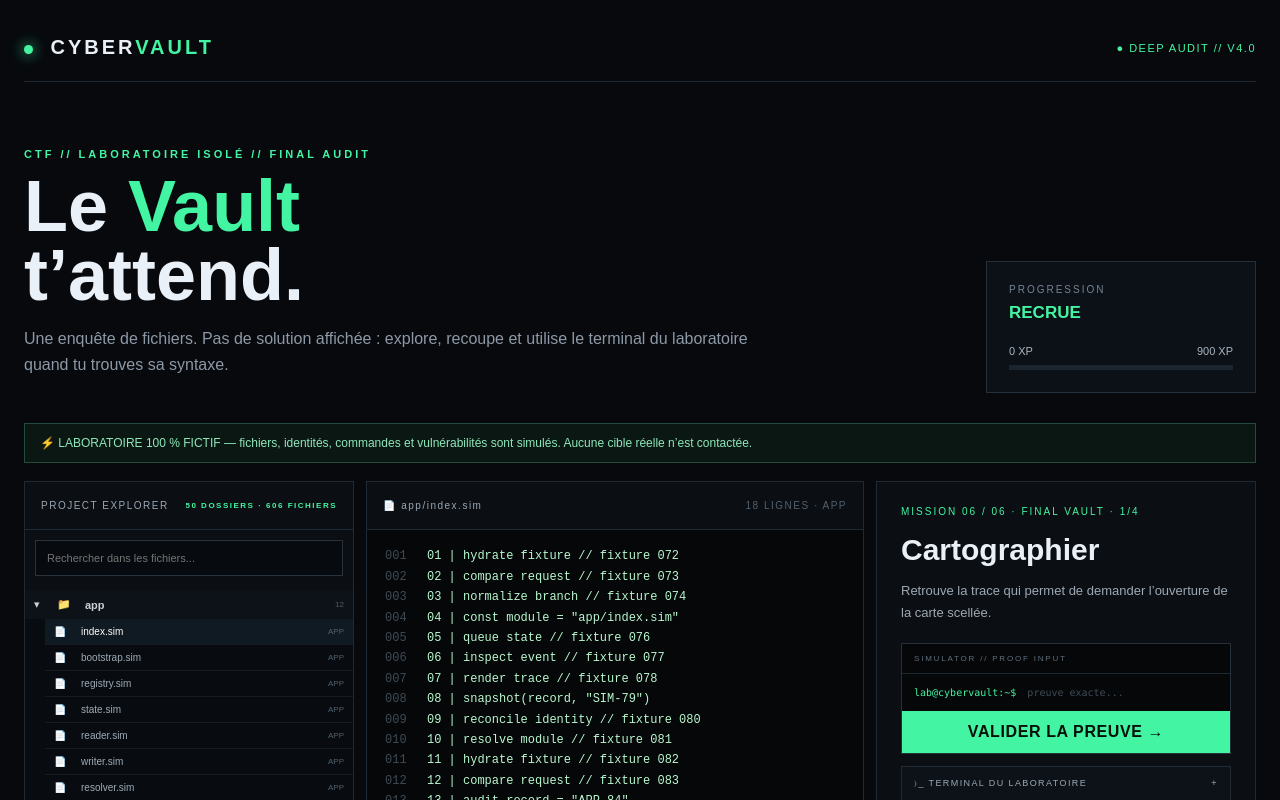
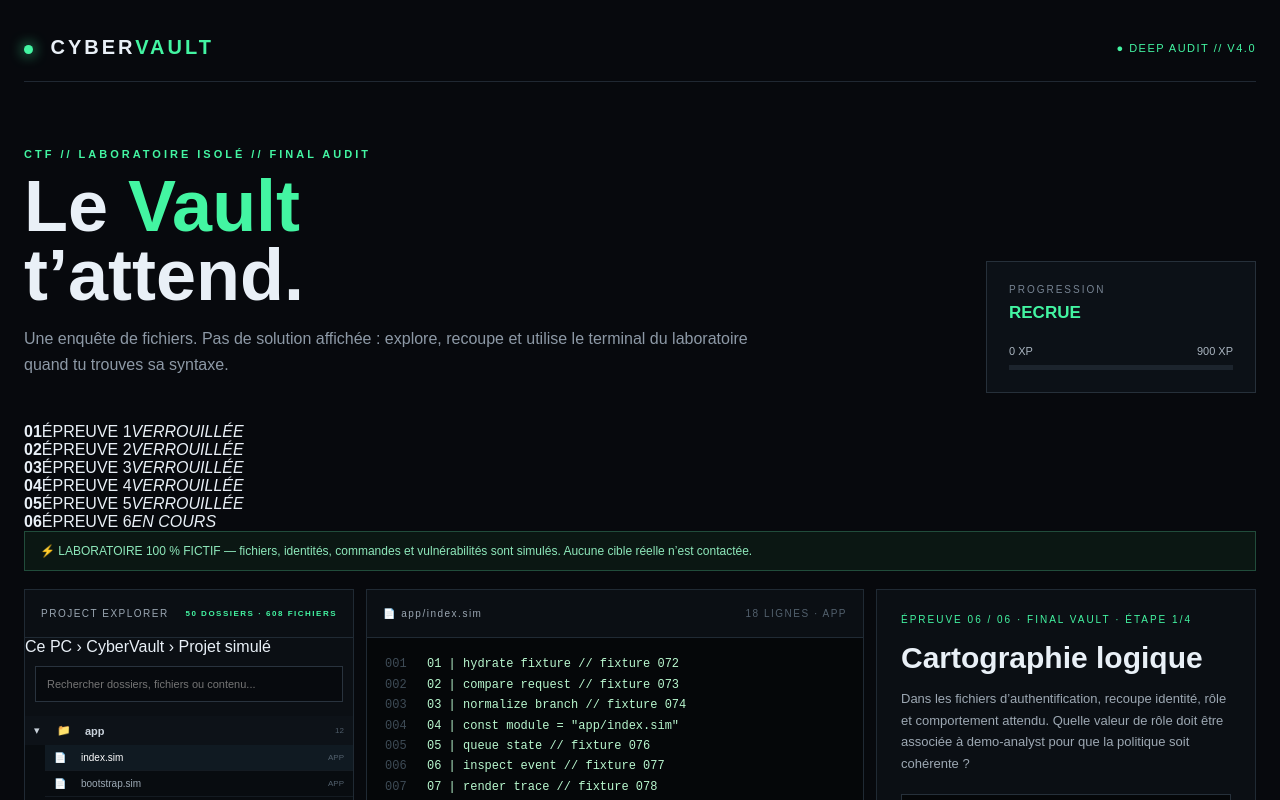
Before and after one commit to ytbEliottGaming/CyberVault, a Next.js app: page / in a window 1280 px wide. Shown: the top 800 px of the page. Built offline with nearby package versions, Linux system fonts and the light colour scheme.

Commit message:
feat: clarify mission navigation, expand explorer search, add safe brute-force simulation

```diff
--- a/app/page.tsx
+++ b/app/page.tsx
@@ -33,6 +33,32 @@ const fileNames = [
 ]
 
 const specialFiles: SimFile[] = [
+  {
+    path: 'vault/bruteforce-control.sim', folder: 'vault', name: 'bruteforce-control.sim', kind: 'CONTROL',
+    lines: [
+      '01 | BRUTEFORCE CONTROL // SIMULATOR ONLY',
+      '02 | operator.question = "voulez-vous activer le bruteforce ?" ',
+      '03 | target.format = 12_DIGITS',
+      '04 | candidates.count = 20',
+      '05 | selection = ROTATING-CANDIDATE',
+      '06 | duration.model = CANDIDATE_INDEX',
+      '07 | minimum.simulated = 02:00',
+      '08 | maximum.simulated = 60:00',
+      '09 | success.output = vault/rotation-result.sim',
+      '10 | // no real cryptography or external target is used',
+    ],
+  },
+  {
+    path: 'vault/rotation-result.sim', folder: 'vault', name: 'rotation-result.sim', kind: 'RESULT',
+    lines: [
+      '01 | ROTATION RESULT // generated for this game session',
+      '02 | candidate.pool = 20',
+      '03 | active.candidate = SESSION-ROTATION',
+      '04 | verification = compare candidate -> checksum -> expected behaviour',
+      '05 | result is revealed only after the fictional simulation completes',
+      '06 | // do not treat file names or severity labels as proof',
+    ],
+  },
   {
     path: 'auth/policy.sim', folder: 'auth', name: 'policy.sim', kind: 'AUTH',
     lines: [
@@ -166,32 +192,32 @@ const files: SimFile[] = [...generatedFiles, ...specialFiles]
 
 const phases: Phase[] = [
   {
-    title: 'Cartographier',
-    prompt: 'Retrouve la trace qui permet de demander l’ouverture de la carte scellée.',
-    answer: 'ORBIT-17',
-    unlockTerminal: 'TRACE FOUND: ORBIT-17',
-    terminalOutput: ['[SIM] trace accepted', '[SIM] sealed map is now indexed', '[SIM] inspect vault/sealed-map.sim'],
+    title: 'Cartographie logique',
+    prompt: 'Dans les fichiers d’authentification, recoupe identité, rôle et comportement attendu. Quelle valeur de rôle doit être associée à demo-analyst pour que la politique soit cohérente ?',
+    answer: 'ANALYST',
+    unlockTerminal: 'LOGIC LINK: ANALYST',
+    terminalOutput: ['[SIM] role relation accepted', '[SIM] inspect policy + identity + tests before continuing'],
   },
   {
-    title: 'Recouper',
-    prompt: 'À partir de la carte, retrouve la valeur suivante de la chaîne.',
-    answer: 'LATTICE-09',
-    unlockTerminal: 'LEDGER LINK: LATTICE-09',
-    terminalOutput: ['[SIM] ledger relation confirmed', '[SIM] next record: vault/ledger-3.sim'],
+    title: 'Analyse de contrôle',
+    prompt: 'Le code de contrôle contient trois issues possibles. Sans te fier aux noms de sévérité, quelle décision est attendue pour un analyst qui demande VAULT directement ?',
+    answer: 'DENY',
+    unlockTerminal: 'BEHAVIOUR CHECK: DENY',
+    terminalOutput: ['[SIM] expected behaviour confirmed', '[SIM] a sealed control file mentions an optional brute-force simulator'],
   },
   {
-    title: 'Extraire',
-    prompt: 'Quelle valeur complète la chaîne avant la clé finale ?',
-    answer: 'NIGHT-ORBIT',
-    unlockTerminal: 'KEY FRAGMENT: NIGHT-ORBIT',
-    terminalOutput: ['[SIM] key fragment accepted', '[SIM] final command record located'],
+    title: 'Bruteforce simulé',
+    prompt: 'Tu as trouvé le contrôle qui demande : « voulez-vous activer le bruteforce ? ». Active-le seulement si tu as recoupé le format 12 chiffres et le modèle de rotation. La simulation choisira 1 candidat parmi 20.',
+    answer: 'ACTIVER',
+    unlockTerminal: 'BRUTEFORCE SIMULATION: READY',
+    terminalOutput: ['[SIM] 20 candidates loaded', '[SIM] duration is simulated from 02:00 to 60:00', '[SIM] no real target, password or network is involved'],
   },
   {
-    title: 'Valider',
-    prompt: 'Entre la commande exacte indiquée par le registre final.',
-    answer: 'OPEN-VAULT',
-    unlockTerminal: 'VAULT COMMAND ACCEPTED',
-    terminalOutput: ['[SIM] command accepted', '[SIM] no external action performed', '[SIM] VAULT ACCESS GRANTED'],
+    title: 'Validation finale',
+    prompt: 'Après la simulation, utilise le code de 12 chiffres affiché par le résultat pour valider la dernière étape.',
+    answer: 'VAULT-12',
+    unlockTerminal: 'VAULT VALIDATION: READY',
+    terminalOutput: ['[SIM] final validation accepted', '[SIM] VAULT ACCESS GRANTED'],
   },
 ]
 
@@ -211,6 +237,10 @@ export default function Home() {
   const [vaultOpen, setVaultOpen] = useState(false)
   const [recentErrors, setRecentErrors] = useState<number[]>([])
   const [penaltyErrors, setPenaltyErrors] = useState(0)
+  const [bruteForceActive, setBruteForceActive] = useState(false)
+  const [bruteForceDone, setBruteForceDone] = useState(false)
+  const [bruteForceCode, setBruteForceCode] = useState('')
+  const [bruteForceDuration, setBruteForceDuration] = useState(0)
 
   useEffect(() => {
     try {
@@ -231,7 +261,9 @@ export default function Home() {
     const hits: { file: SimFile; line: number; text: string }[] = []
     for (const file of visibleFiles) {
       file.lines.forEach((line, index) => {
-        if (line.toLowerCase().includes(q)) hits.push({ file, line: index + 1, text: line })
+        if (line.toLowerCase().includes(q) || file.path.toLowerCase().includes(q) || file.name.toLowerCase().includes(q)) {
+          hits.push({ file, line: index + 1, text: line })
+        }
       })
     }
     return hits
@@ -249,6 +281,10 @@ export default function Home() {
   function resetErrorTracking() {
     setRecentErrors([])
     setPenaltyErrors(0)
+    setBruteForceActive(false)
+    setBruteForceDone(false)
+    setBruteForceCode('')
+    setBruteForceDuration(0)
   }
 
   function registerFailedAttempt() {
@@ -269,9 +305,40 @@ export default function Home() {
     return false
   }
 
+  function startBruteforce() {
+    if (phase < 2 || bruteForceActive || bruteForceDone) return
+    const candidates = Array.from({ length: 20 }, (_, i) => {
+      const base = 100000000000 + ((i * 731923 + 48271) % 900000000000)
+      return String(base)
+    })
+    const selected = candidates[Math.floor(Math.random() * candidates.length)]
+    const durationMinutes = 2 + Math.floor(Math.random() * 59)
+    setBruteForceActive(true)
+    setBruteForceDuration(durationMinutes)
+    setBruteForceCode('')
+    setTerminalOutput([
+      '[SIM] bruteforce activé',
+      '[SIM] 20 candidats',
+      '[SIM] durée simulée : ' + String(durationMinutes).padStart(2, '0') + ' min'
+    ])
+
+    window.setTimeout(() => {
+      setBruteForceCode(selected)
+      setBruteForceDone(true)
+      setBruteForceActive(false)
+      setTerminalOutput([
+        '[SIM] simulation terminée',
+        '[SIM] candidat validé : ' + selected,
+        '[SIM] durée simulée : ' + String(durationMinutes).padStart(2, '0') + ' min',
+        '[SIM] utilise ce résultat pour la validation interne',
+      ])
+    }, 2200)
+  }
+
   function validateAnswer() {
     const value = answer.trim().toUpperCase()
-    if (value !== currentPhase.answer) {
+    const expected = phase === 3 ? bruteForceCode : currentPhase.answer
+    if (!expected || value !== expected) {
       registerFailedAttempt()
       if (penaltyErrors < 5) setMessage(prev => prev || '✕ Preuve refusée. Aucun indice automatique ne sera fourni.')
       return
@@ -374,14 +441,24 @@ export default function Home() {
         </div>
       </section>
 
+      <section className="mission-rail" aria-label="Progression des épreuves">
+        {['ÉPREUVE 1','ÉPREUVE 2','ÉPREUVE 3','ÉPREUVE 4','ÉPREUVE 5','ÉPREUVE 6'].map((label, i) => (
+          <div key={label} className={`mission-step ${i === 5 ? 'current' : i < completed.length ? 'done' : 'locked'}`}>
+            <b>{String(i + 1).padStart(2, '0')}</b>
+            <span>{label}</span>
+            <em>{i === 5 ? 'EN COURS' : i < completed.length ? 'TERMINÉE' : 'VERROUILLÉE'}</em>
+          </div>
+        ))}
+      </section>
+
       <div className="notice">⚡ LABORATOIRE 100 % FICTIF — fichiers, identités, commandes et vulnérabilités sont simulés. Aucune cible réelle n’est contactée.</div>
 
       <section className="audit-layout">
         <aside className="file-tree">
-          <div className="panel-title">PROJECT EXPLORER <b>{visibleFolders.length} DOSSIERS · {visibleFiles.length} FICHIERS</b></div>
-          <input className="search" value={query} onChange={e => setQuery(e.target.value)} placeholder="Rechercher dans les fichiers..." />
+          <div className="panel-title">PROJECT EXPLORER <b>{visibleFolders.length} DOSSIERS · {visibleFiles.length} FICHIERS</b></div><div className="explorer-location">Ce PC › CyberVault › Projet simulé</div>
+          <input className="search" value={query} onChange={e => setQuery(e.target.value)} placeholder="Rechercher dossiers, fichiers ou contenu..." />
           {query && <div className="search-meta">{searchHits.length} occurrence{searchHits.length > 1 ? 's' : ''}</div>}
-          <div className="windows-tree">
+          <div className="windows-tree large-explorer">
             {visibleFolders.map(folder => {
               const open = expanded.includes(folder)
               const children = visibleFiles.filter(file => file.folder === folder)
@@ -402,14 +479,23 @@ export default function Home() {
         </article>
 
         <aside className="mission-panel">
-          <div className="mission-progress">MISSION 06 / 06 · FINAL VAULT · {Math.min(phase + 1, phases.length)}/{phases.length}</div>
+          <div className="mission-progress">ÉPREUVE 06 / 06 · FINAL VAULT · ÉTAPE {Math.min(phase + 1, phases.length)}/{phases.length}</div>
           <h2>{vaultOpen ? 'VAULT OUVERT' : currentPhase.title}</h2>
           <p>{vaultOpen ? 'Chaîne validée. Le laboratoire confirme uniquement une réussite interne au jeu.' : currentPhase.prompt}</p>
           {message && <div className={`feedback ${message.includes('ATTENTION') ? 'warning' : ''}`}>{message}</div>}
+          {phase === 2 && !vaultOpen && (
+            <div className="bruteforce-card">
+              <div className="bruteforce-title">BRUTEFORCE // SIMULATION</div>
+              <p>Le contrôle trouvé demande si tu veux activer le bruteforce. Ici, tout est simulé dans CyberVault : aucune cible réelle n'est contactée.</p>
+              <div className="bruteforce-meta"><span>FORMAT</span><strong>12 CHIFFRES</strong><span>CANDIDATS</span><strong>20</strong></div>
+              {!bruteForceDone && <button className="validate" onClick={startBruteforce} disabled={bruteForceActive}>{bruteForceActive ? 'SIMULATION EN COURS — ' + String(bruteForceDuration).padStart(2,'0') + ' MIN' : 'ACTIVER LE BRUTEFORCE ?'}</button>}
+              {bruteForceDone && <div className="bruteforce-result"><span>CODE DE SESSION</span><strong>{bruteForceCode}</strong><small>Résultat généré aléatoirement pour cette session.</small></div>}
+            </div>
+          )}
 
           {!vaultOpen && <div className="terminal mission-terminal">
             <div className="terminal-head">SIMULATOR // PROOF INPUT</div>
-            <div className="terminal-line"><span>lab@cybervault:~$</span><input value={answer} onChange={e => setAnswer(e.target.value)} onKeyDown={e => { if (e.key === 'Enter') validateAnswer() }} placeholder="preuve exacte..." /></div>
+            <div className="terminal-line"><span>lab@cybervault:~$</span><input value={answer} onChange={e => setAnswer(phase === 3 ? e.target.value.replace(/\D/g, '').slice(0, 12) : e.target.value)} onKeyDown={e => { if (e.key === 'Enter') validateAnswer() }} placeholder="preuve exacte..." /></div>
             <button className="validate" onClick={validateAnswer}>VALIDER LA PREUVE →</button>
           </div>}
 
```
